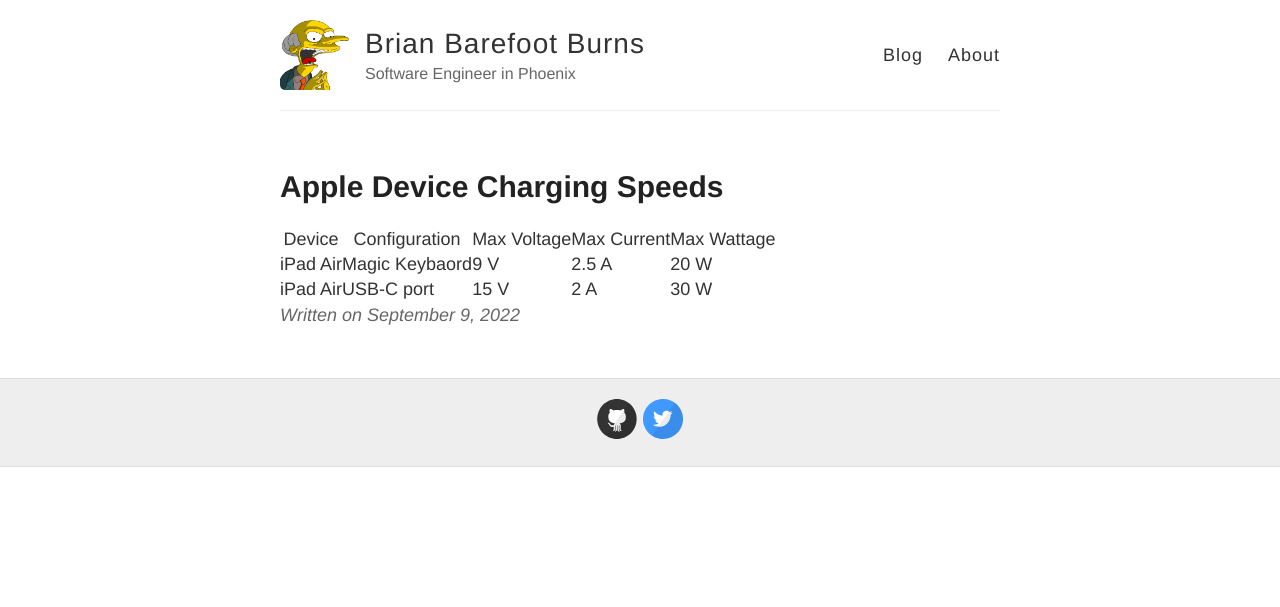
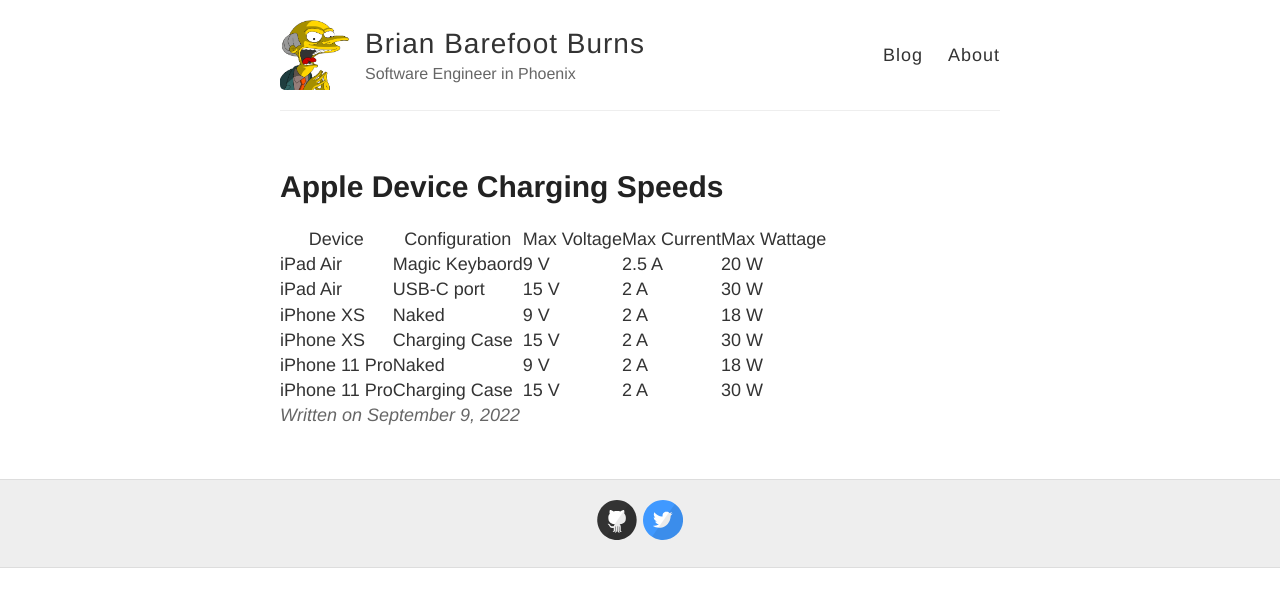
Before and after one commit to bpburns/bpburns.github.io, a Jekyll site: the page built from _posts/2022-09-09-2.md, in a window 1280 px wide. Shown: the top 607 px of the page. Built offline with Jekyll 4.4.1, drawn with Linux system fonts in a browser that asks for light colours.

Commit message:
Add iPhone XS and 11 Pro to charging table

```diff
--- a/_posts/2022-09-09-2.md
+++ b/_posts/2022-09-09-2.md
@@ -3,7 +3,11 @@
 title: Apple Device Charging Speeds
 ---
 
-| Device   | Configuration  | Max Voltage | Max Current | Max Wattage |
-| -------- | -------------- | ----------- | ----------- | ----------- |
-| iPad Air | Magic Keybaord | 9 V         | 2.5 A       | 20 W        |
-| iPad Air | USB-C port     | 15 V        | 2 A         | 30 W        |
+| Device        | Configuration  | Max Voltage | Max Current | Max Wattage |
+| ------------- | -------------- | ----------- | ----------- | ----------- |
+| iPad Air      | Magic Keybaord | 9 V         | 2.5 A       | 20 W        |
+| iPad Air      | USB-C port     | 15 V        | 2 A         | 30 W        |
+| iPhone XS     | Naked          | 9 V         | 2 A         | 18 W        |
+| iPhone XS     | Charging Case  | 15 V        | 2 A         | 30 W        |
+| iPhone 11 Pro | Naked          | 9 V         | 2 A         | 18 W        |
+| iPhone 11 Pro | Charging Case  | 15 V        | 2 A         | 30 W        |
```
